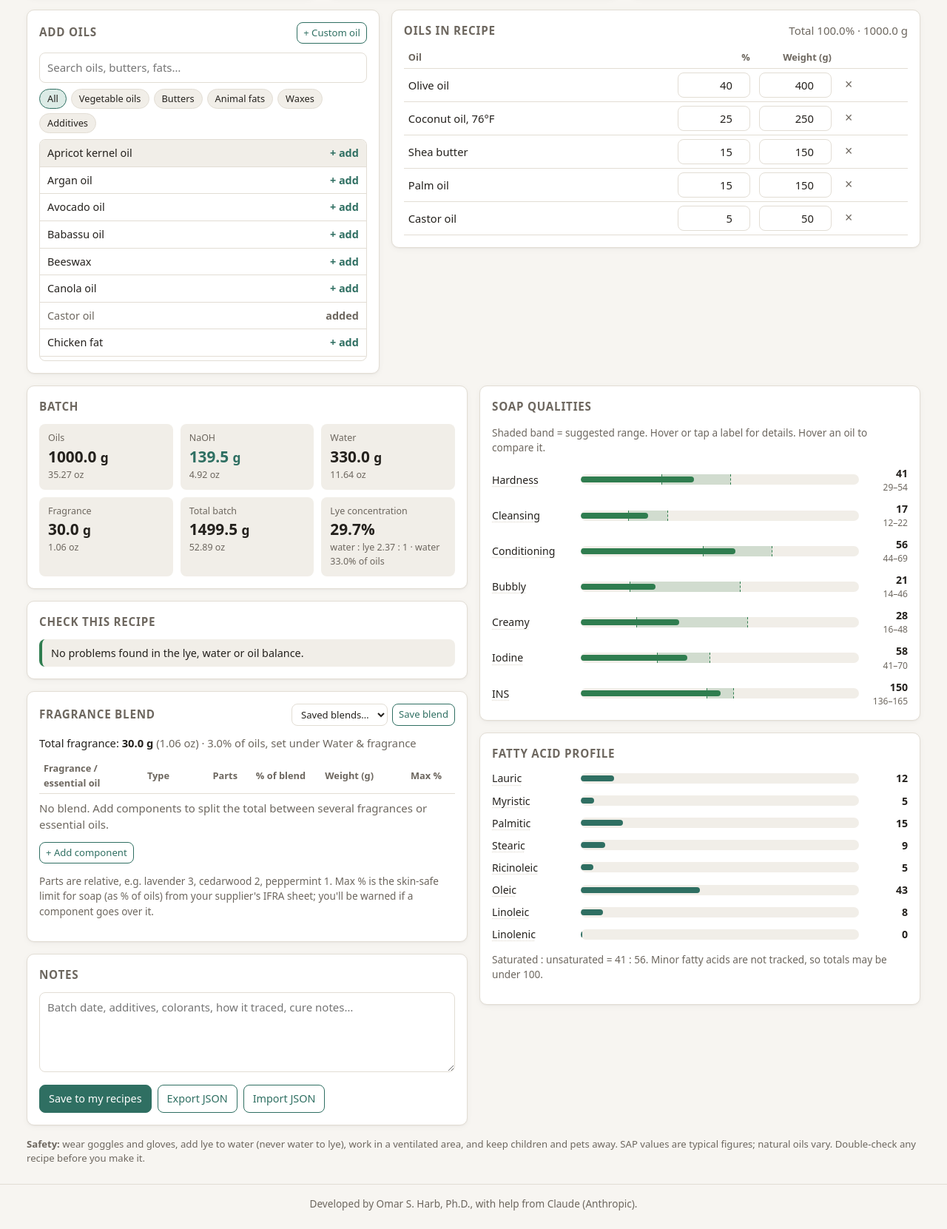
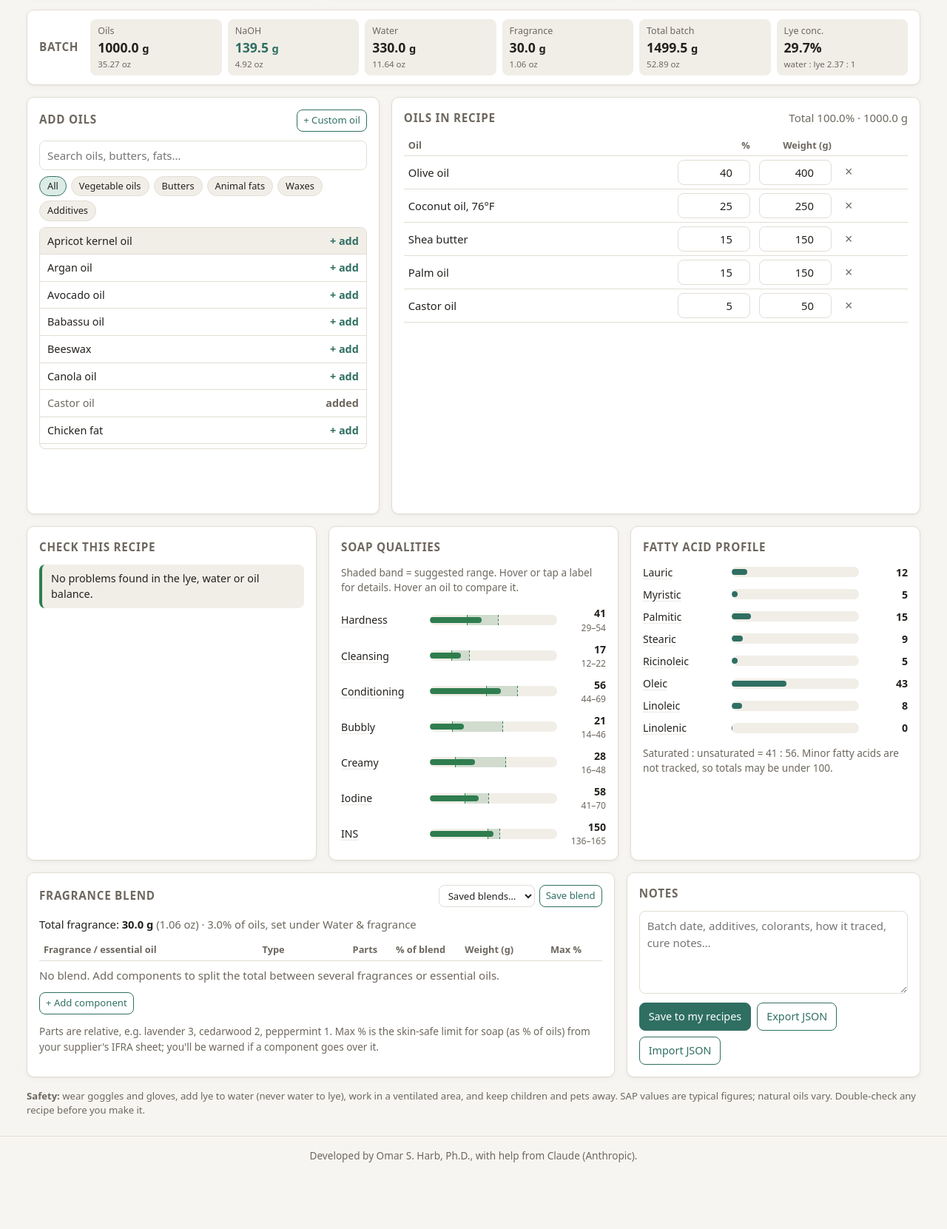
Before and after one commit to ramobrah/soapmaker, a plain HTML site: page index.html in a window 1280 px wide. Shown: the part 437-2098 px from the top of the page at 74% size. After the commit the page ends 2033 px from the top, so only its background shows below. Drawn offline with Linux system fonts and the light colour scheme.

Commit message:
some more cosmetic changes

```diff
--- a/css/styles.css
+++ b/css/styles.css
@@ -63,29 +63,34 @@ h2 { font-size: 0.95rem; margin: 0 0 12px; text-transform: uppercase; letter-spa
 .header-row { display: flex; align-items: center; justify-content: space-between; gap: 12px; padding-top: 12px; padding-bottom: 12px; flex-wrap: wrap; }
 .header-actions { display: flex; gap: 8px; flex-wrap: wrap; }
 
-/* Layout: settings row → picker + recipe side by side → results */
+/* Layout: settings → batch strip → picker + recipe → analysis (3 panels) → fragrance + notes */
 main.wrap { display: flex; flex-direction: column; gap: 16px; padding-top: 16px; padding-bottom: 24px; }
 .settings-row { display: grid; grid-template-columns: 1fr 1fr 1fr; gap: 16px; }
-.workbench { display: grid; grid-template-columns: minmax(280px, 2fr) 3fr; gap: 16px; align-items: start; }
-.results { display: grid; grid-template-columns: 1fr 1fr; gap: 16px; align-items: start; }
-.results-col { display: flex; flex-direction: column; gap: 16px; min-width: 0; }
-.settings-row > *, .workbench > * { min-width: 0; }
+.workbench { display: grid; grid-template-columns: minmax(280px, 2fr) 3fr; gap: 16px; align-items: stretch; }
+.analysis { display: grid; grid-template-columns: 1fr 1fr 1fr; gap: 16px; align-items: stretch; }
+.extras { display: grid; grid-template-columns: 2fr 1fr; gap: 16px; align-items: stretch; }
+.settings-row > *, .workbench > *, .analysis > *, .extras > * { min-width: 0; }
 .settings-row .card .field:last-child { margin-bottom: 0; }
+
+/* Recipe card matches the picker's height; its table scrolls. */
+.recipe-card { display: flex; flex-direction: column; }
+.recipe-scroll { flex: 1 1 0; height: 0; min-height: 120px; overflow-y: auto; }
+.recipe-scroll thead th { position: sticky; top: 0; background: var(--surface); z-index: 1; }
+
+/* Notes card: textarea fills the panel */
+.notes-card { display: flex; flex-direction: column; }
+.notes-card textarea { flex: 1; min-height: 110px; }
+
 @media (max-width: 1020px) {
   .settings-row { grid-template-columns: 1fr 1fr; }
   .settings-row > .card:first-child { grid-column: 1 / -1; }
-  /* Single column: batch, checks, qualities, fatty acids, then fragrance and notes */
-  .results { display: flex; flex-direction: column; }
-  .results-col { display: contents; }
-  .results-col:first-child > :nth-child(1) { order: 1; }
-  .results-col:first-child > :nth-child(2) { order: 2; }
-  .results-col:last-child > :nth-child(1) { order: 3; }
-  .results-col:last-child > :nth-child(2) { order: 4; }
-  .results-col:first-child > :nth-child(3) { order: 5; }
-  .results-col:first-child > :nth-child(4) { order: 6; }
+  .analysis { grid-template-columns: 1fr 1fr; }
+  .analysis > .check-card { grid-column: 1 / -1; }
+  .extras { grid-template-columns: 1fr; }
 }
 @media (max-width: 760px) {
-  .settings-row, .workbench { grid-template-columns: 1fr; }
+  .settings-row, .workbench, .analysis { grid-template-columns: 1fr; }
+  .recipe-scroll { flex: none; height: auto; max-height: 420px; }
 }
 
 .site-footer { border-top: 1px solid var(--border); color: var(--muted); font-size: 0.85rem; padding: 16px 0 24px; text-align: center; }
@@ -148,7 +153,8 @@ input[type=range] { width: 100%; accent-color: var(--accent); }
 .oil-list li.in-recipe { color: var(--muted); }
 .oil-list li.in-recipe .add { color: var(--muted); }
 .oil-list .none { color: var(--muted); cursor: default; }
-.oil-preview { margin-top: 10px; font-size: 0.85rem; color: var(--muted); }
+.oil-preview { margin-top: 10px; font-size: 0.85rem; color: var(--muted); min-height: 4.5em; }
+.oil-preview .hint { font-style: italic; }
 
 /* Recipe table */
 .table-scroll { overflow-x: auto; }
@@ -199,6 +205,16 @@ input[type=range] { width: 100%; accent-color: var(--accent); }
 }
 
 /* Batch stats */
+.batch-strip { display: flex; align-items: center; gap: 16px; padding: 12px 16px; }
+.batch-strip h2 { margin: 0; flex: 0 0 auto; }
+.batch-strip .stat-grid { flex: 1; grid-template-columns: repeat(auto-fit, minmax(118px, 1fr)); gap: 8px; }
+.batch-strip .stat { padding: 7px 10px; }
+.batch-strip .stat .value { font-size: 1.1rem; }
+.batch-strip .stat .sub { font-size: 0.72rem; }
+@media (max-width: 760px) {
+  .batch-strip { flex-direction: column; align-items: stretch; gap: 10px; }
+  .batch-strip .stat-grid { grid-template-columns: repeat(2, 1fr); }
+}
 .stat-grid { display: grid; grid-template-columns: repeat(auto-fill, minmax(150px, 1fr)); gap: 10px; }
 .stat { background: var(--surface-2); border-radius: 8px; padding: 10px 12px; }
 .stat .label { font-size: 0.78rem; color: var(--muted); }
--- a/index.html
+++ b/index.html
@@ -110,9 +110,15 @@
         </div>
     </section>
 
+    <!-- Batch summary: full width, one row -->
+    <section class="card batch-strip" aria-label="Batch">
+      <h2>Batch</h2>
+      <div class="stat-grid" id="batch-stats"></div>
+    </section>
+
     <!-- 2. Build the recipe: picker beside the recipe table -->
     <section class="workbench">
-        <div class="card">
+        <div class="card picker-card">
           <div class="card-head">
             <h2>Add oils</h2>
             <button type="button" id="btn-custom-oil" class="btn ghost small">+ Custom oil</button>
@@ -120,14 +126,14 @@
           <input type="search" id="oil-search" placeholder="Search oils, butters, fats…" autocomplete="off">
           <div class="chips" id="cat-filters"></div>
           <ul class="oil-list" id="oil-list" role="listbox" aria-label="Oils"></ul>
-          <div class="oil-preview" id="oil-preview" hidden></div>
+          <div class="oil-preview" id="oil-preview"></div>
         </div>
-        <div class="card">
+        <div class="card recipe-card">
           <div class="card-head">
             <h2>Oils in recipe</h2>
             <span class="muted" id="pct-total"></span>
           </div>
-          <div class="table-scroll">
+          <div class="table-scroll recipe-scroll">
             <table class="recipe-table">
               <thead>
                 <tr><th>Oil</th><th class="num">%</th><th class="num">Weight (<span class="unit-label">g</span>)</th><th></th></tr>
@@ -139,18 +145,27 @@
         </div>
     </section>
 
-    <!-- 3. Results -->
-    <section class="results">
-      <div class="results-col">
-        <div class="card">
-          <h2>Batch</h2>
-          <div class="stat-grid" id="batch-stats"></div>
-        </div>
-        <div class="card">
+    <!-- 3. Analysis: three equal panels -->
+    <section class="analysis">
+      <div class="card check-card">
         <h2>Check this recipe</h2>
         <ul class="warnings" id="warnings"></ul>
       </div>
       <div class="card">
+        <h2>Soap qualities</h2>
+        <p class="muted small">Shaded band = suggested range. Hover or tap a label for details. Hover an oil to compare it.</p>
+        <div class="bars" id="quality-bars"></div>
+      </div>
+      <div class="card">
+        <h2>Fatty acid profile</h2>
+        <div class="bars" id="fa-bars"></div>
+        <p class="muted small" id="sat-ratio"></p>
+      </div>
+    </section>
+
+    <!-- 4. Fragrance and notes -->
+    <section class="extras">
+      <div class="card blend-card">
         <div class="card-head">
           <h2>Fragrance blend</h2>
           <div class="blend-tools">
@@ -181,26 +196,13 @@
         </div>
         <p class="muted small">Parts are relative, e.g. lavender 3, cedarwood 2, peppermint 1. Max % is the skin-safe limit for soap (as % of oils) from your supplier's IFRA sheet; you'll be warned if a component goes over it.</p>
       </div>
-        <div class="card">
+      <div class="card notes-card">
         <h2>Notes</h2>
         <textarea id="notes" rows="4" placeholder="Batch date, additives, colorants, how it traced, cure notes…"></textarea>
         <div class="row-actions">
           <button type="button" id="btn-save" class="btn">Save to my recipes</button>
           <button type="button" id="btn-export" class="btn ghost">Export JSON</button>
           <label class="btn ghost file-btn">Import JSON<input type="file" id="import-file" accept="application/json,.json" hidden></label>
-          </div>
-        </div>
-      </div>
-      <div class="results-col">
-        <div class="card">
-          <h2>Soap qualities</h2>
-          <p class="muted small">Shaded band = suggested range. Hover or tap a label for details. Hover an oil to compare it.</p>
-          <div class="bars" id="quality-bars"></div>
-        </div>
-        <div class="card">
-          <h2>Fatty acid profile</h2>
-          <div class="bars" id="fa-bars"></div>
-          <p class="muted small" id="sat-ratio"></p>
         </div>
       </div>
     </section>
--- a/js/app.js
+++ b/js/app.js
@@ -184,13 +184,12 @@
   function showPreview(oil) {
     previewOil = oil;
     const el = $("#oil-preview");
-    if (!oil) { el.hidden = true; renderBars(lastResult); return; }
+    if (!oil) { el.innerHTML = `<span class="hint">Hover over an oil to see its SAP values and compare it on the quality bars.</span>`; renderBars(lastResult); return; }
     const sat = oil.fa.slice(0, 4).reduce((a, b) => a + b, 0);
     const unsat = oil.fa.slice(4).reduce((a, b) => a + b, 0);
-    el.hidden = false;
     el.innerHTML = `<strong>${esc(oil.name)}</strong> · SAP NaOH ${fmt(C.sapNaOH(oil), 4)} · KOH ${fmt(C.sapKOH(oil), 4)} · Iodine ${oil.iod} · INS ${oil.ins}` +
       (sat + unsat > 0 ? ` · Sat:Unsat ${fmt(sat, 0)}:${fmt(unsat, 0)}` : "") +
-      `<br>Black markers on the bars show this oil on its own.`;
+      `<br>Black markers on the quality bars show this oil on its own.`;
     renderBars(lastResult);
   }
 
@@ -396,7 +395,7 @@
     html += stat("Water", res.water);
     if (res.fragrance > 0) html += stat("Fragrance", res.fragrance);
     html += stat("Total batch", res.batch);
-    html += `<div class="stat"><div class="label">Lye concentration</div><div class="value">${fmt(res.conc, 1)}%</div><div class="sub">water : lye ${fmt(res.ratio, 2)} : 1 · water ${fmt(res.oilTotal ? res.water / res.oilTotal * 100 : 0, 1)}% of oils</div></div>`;
+    html += `<div class="stat"><div class="label">Lye conc.</div><div class="value">${fmt(res.conc, 1)}%</div><div class="sub" title="Water ${fmt(res.oilTotal ? res.water / res.oilTotal * 100 : 0, 1)}% of oils">water : lye ${fmt(res.ratio, 2)} : 1</div></div>`;
     $("#batch-stats").innerHTML = html;
   }
 
```
Lines whose indentation alone changed are shown as unchanged.
